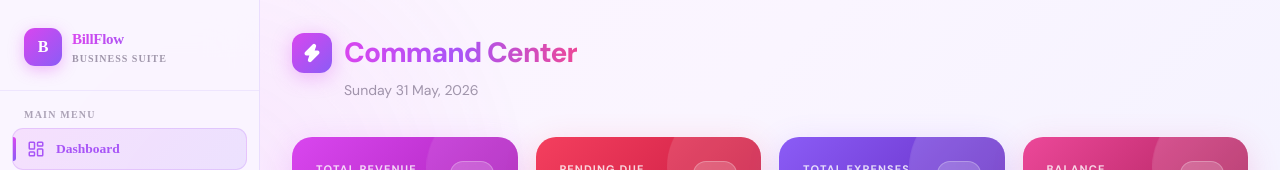
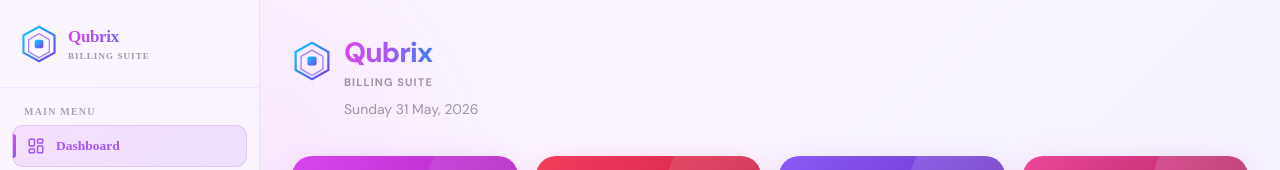
Before and after one commit to monkwisemediaonline/billing-software, a Next.js app: page /dashboard in a window 1280 px wide. Shown: the top 170 px of the page. Built offline with nearby package versions, Linux system fonts and the light colour scheme; no server answers; the database is empty.

Commit message:
add Qubrix branding to sidebar and dashboard

```diff
--- a/app/dashboard/page.tsx
+++ b/app/dashboard/page.tsx
@@ -111,24 +111,34 @@ export default function DashboardPage() {
      {/* Header */}
 <div style={{ animation: "fadeUp 0.4s ease both", marginBottom: "36px" }}>
   <div style={{ display: "flex", alignItems: "center", gap: "12px", marginBottom: "6px" }}>
-          <div style={{
-            width: "40px", height: "40px", borderRadius: "12px",
-            background: "linear-gradient(135deg, #d946ef, #8b5cf6)",
-            display: "flex", alignItems: "center", justifyContent: "center",
-            boxShadow: "0 4px 20px rgba(217,70,239,0.35)",
-          }}>
-            <Zap size={20} color="white" fill="white" />
-          </div>
+    <svg width="40" height="40" viewBox="0 0 44 44" fill="none" style={{ flexShrink: 0 }}>
+      <defs>
+        <linearGradient id="dg1" x1="0" y1="0" x2="1" y2="1">
+          <stop offset="0%" stopColor="#00d4ff"/>
+          <stop offset="100%" stopColor="#7c3aed"/>
+        </linearGradient>
+        <linearGradient id="dg2" x1="0" y1="0" x2="1" y2="1">
+          <stop offset="0%" stopColor="#7c3aed"/>
+          <stop offset="100%" stopColor="#4f46e5"/>
+        </linearGradient>
+      </defs>
+      <polygon points="22,2 40,12 40,32 22,42 4,32 4,12" fill="none" stroke="url(#dg1)" strokeWidth="2.5"/>
+      <polygon points="22,10 34,17 34,31 22,38 10,31 10,17" fill="none" stroke="url(#dg2)" strokeWidth="1.5" opacity="0.6"/>
+      <rect x="17" y="17" width="10" height="10" rx="2" fill="url(#dg1)"/>
+    </svg>
+    <div>
       <h1 style={{
         fontSize: "28px", fontWeight: "800", margin: 0,
-            background: "linear-gradient(90deg, #d946ef, #a855f7, #ec4899)",
+        background: "linear-gradient(90deg, #d946ef, #a855f7, #3b82f6)",
         WebkitBackgroundClip: "text", WebkitTextFillColor: "transparent",
         backgroundClip: "text", letterSpacing: "-0.03em",
-          }}>
-            Command Center
-          </h1>
+      }}>Qubrix</h1>
+      <p style={{ color: "rgba(26,10,46,0.4)", fontSize: "11px", margin: 0, letterSpacing: "0.1em", fontWeight: "700" }}>
+        BILLING SUITE
+      </p>
     </div>
-        <p style={{ color: txt(0.4), fontSize: "14px", margin: 0, paddingLeft: "52px" }}>
+  </div>
+  <p style={{ color: txt(0.4), fontSize: "14px", margin: "8px 0 0 52px" }}>
     {new Date().toLocaleDateString("en-IN", { weekday: "long", year: "numeric", month: "long", day: "numeric" })}
   </p>
 </div>
--- a/components/Sidebar.tsx
+++ b/components/Sidebar.tsx
@@ -72,23 +72,31 @@ export default function Sidebar() {
     }}>
 
      {/* Logo */}
-      <div style={{ padding: "28px 24px 24px", borderBottom: "1px solid rgba(139,92,246,0.1)" }}>
+<div style={{ padding: "24px 20px", borderBottom: "1px solid rgba(139,92,246,0.1)" }}>
   <div style={{ display: "flex", alignItems: "center", gap: "10px" }}>
-          <div style={{
-            width: "38px", height: "38px", borderRadius: "11px",
-            background: "linear-gradient(135deg, #d946ef, #8b5cf6)",
-            display: "flex", alignItems: "center", justifyContent: "center",
-            fontSize: "16px", fontWeight: "800", color: "white",
-            boxShadow: "0 4px 15px rgba(217,70,239,0.35)", flexShrink: 0,
-          }}>B</div>
+    <svg width="38" height="38" viewBox="0 0 44 44" fill="none" style={{ flexShrink: 0 }}>
+      <defs>
+        <linearGradient id="sg1" x1="0" y1="0" x2="1" y2="1">
+          <stop offset="0%" stopColor="#00d4ff"/>
+          <stop offset="100%" stopColor="#7c3aed"/>
+        </linearGradient>
+        <linearGradient id="sg2" x1="0" y1="0" x2="1" y2="1">
+          <stop offset="0%" stopColor="#7c3aed"/>
+          <stop offset="100%" stopColor="#4f46e5"/>
+        </linearGradient>
+      </defs>
+      <polygon points="22,2 40,12 40,32 22,42 4,32 4,12" fill="none" stroke="url(#sg1)" strokeWidth="2.5"/>
+      <polygon points="22,10 34,17 34,31 22,38 10,31 10,17" fill="none" stroke="url(#sg2)" strokeWidth="1.5" opacity="0.6"/>
+      <rect x="17" y="17" width="10" height="10" rx="2" fill="url(#sg1)"/>
+    </svg>
     <div>
       <div style={{
-              fontWeight: "800", fontSize: "15px", letterSpacing: "-0.02em",
-              background: "linear-gradient(90deg, #d946ef, #8b5cf6)",
+        fontWeight: "800", fontSize: "17px", letterSpacing: "-0.02em",
+        background: "linear-gradient(90deg, #d946ef, #8b5cf6, #3b82f6)",
         WebkitBackgroundClip: "text", WebkitTextFillColor: "transparent", backgroundClip: "text",
-            }}>BillFlow</div>
-            <div style={{ fontSize: "10px", color: "rgba(26,10,46,0.4)", letterSpacing: "0.1em", fontWeight: "600" }}>
-              BUSINESS SUITE
+      }}>Qubrix</div>
+      <div style={{ fontSize: "9px", color: "rgba(26,10,46,0.4)", letterSpacing: "0.12em", fontWeight: "700" }}>
+        BILLING SUITE
       </div>
     </div>
   </div>
```
Lines whose indentation alone changed are shown as unchanged.
